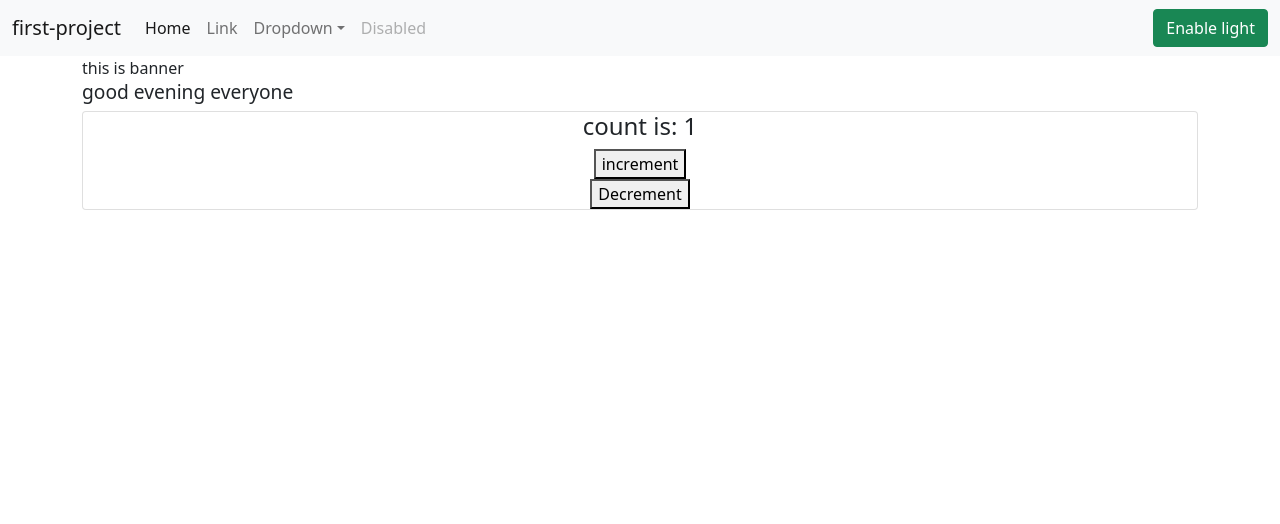
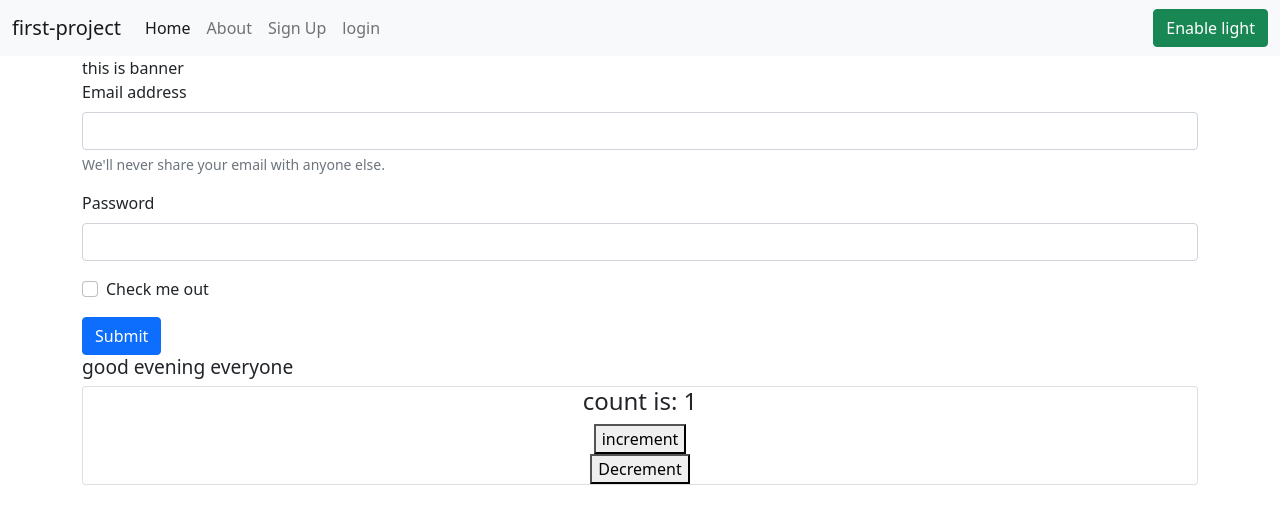
Before and after one commit to reyazul007/new-react, a React (Vite) app: page /login in a window 1280 px wide. Shown: the top 524 px of the page. Built offline with nearby package versions, Linux system fonts and the light colour scheme.

Commit message:
react-router

```diff
--- a/package.json
+++ b/package.json
@@ -12,7 +12,8 @@
   "dependencies": {
     "kartik-vite": "file:",
     "react": "^18.3.1",
-    "react-dom": "^18.3.1"
+    "react-dom": "^18.3.1",
+    "react-router-dom": "^7.0.2"
   },
   "devDependencies": {
     "@eslint/js": "^9.15.0",
--- a/src/App.jsx
+++ b/src/App.jsx
@@ -3,6 +3,11 @@ import './App.css'
 import Navbar from './components/Navbar'
 import Banner from './components/Banner'
 import Alert from './components/Alert'
+import {BrowserRouter as Router, Routes, Route} from 'react-router-dom'
+import Home from './components/Home'
+import About from './components/About'
+import Login from './components/Login'
+import Signup from './components/Signup'
 
 function App() {
   const [count, setCount] = useState(1)
@@ -39,9 +44,16 @@ function App() {
 
   return (
     <>
+    <Router>
       <Navbar mode={mode} btnText={btnText} toggleMode={toggleMode}  />
       <Alert  alert={alert} showAlert={showAlert}/>
       <Banner />
+      <Routes>
+        <Route path='/' element={<Home />}/>
+        <Route path='/about' element={<About />}/>
+        <Route path='/login' element={<Login />}/>
+        <Route path='/signup' element={<Signup />}/>
+      </Routes>
 
       <div className='container'>
 
@@ -60,6 +72,7 @@ function App() {
         </div>
 
       </div>
+      </Router>
     </>
   )
 }
--- /dev/null
+++ b/src/components/About.jsx
@@ -0,0 +1,11 @@
+import React from 'react'
+
+const About = () => {
+  return (
+    <div>
+      this is about
+    </div>
+  )
+}
+
+export default About
--- /dev/null
+++ b/src/components/Home.jsx
@@ -0,0 +1,11 @@
+import React from 'react'
+
+const Home = () => {
+  return (
+    <div>
+      this is home
+    </div>
+  )
+}
+
+export default Home
--- /dev/null
+++ b/src/components/Login.jsx
@@ -0,0 +1,26 @@
+import React from 'react'
+
+const Login = () => {
+    return (
+        <div className='container'>
+            <form>
+                <div class="mb-3">
+                    <label for="exampleInputEmail1" class="form-label">Email address</label>
+                    <input type="email" class="form-control" id="exampleInputEmail1" aria-describedby="emailHelp"/>
+                        <div id="emailHelp" class="form-text">We'll never share your email with anyone else.</div>
+                </div>
+                <div class="mb-3">
+                    <label for="exampleInputPassword1" class="form-label">Password</label>
+                    <input type="password" class="form-control" id="exampleInputPassword1"/>
+                </div>
+                <div class="mb-3 form-check">
+                    <input type="checkbox" class="form-check-input" id="exampleCheck1"/>
+                        <label class="form-check-label" for="exampleCheck1">Check me out</label>
+                </div>
+                <button type="submit" class="btn btn-primary">Submit</button>
+            </form>
+        </div>
+    )
+}
+
+export default Login
--- a/src/components/Navbar.jsx
+++ b/src/components/Navbar.jsx
@@ -1,36 +1,31 @@
 import React from 'react'
+import { Link } from 'react-router-dom'
 
 const Navbar = (props) => {
   return (
     <div>
       <nav className={`navbar navbar-expand-lg navbar-${props.mode} bg-${props.mode}`}>
         <div className="container-fluid">
-          <a className="navbar-brand" href="#">first-project</a>
+          <Link className="navbar-brand" to="/">first-project</Link>
           <button className="navbar-toggler" type="button" data-bs-toggle="collapse" data-bs-target="#navbarSupportedContent" aria-controls="navbarSupportedContent" aria-expanded="false" aria-label="Toggle navigation">
             <span className="navbar-toggler-icon"></span>
           </button>
           <div className="collapse navbar-collapse" id="navbarSupportedContent">
             <ul className="navbar-nav me-auto mb-2 mb-lg-0">
               <li className="nav-item">
-                <a className="nav-link active" aria-current="page" href="#">Home</a>
+                <Link className="nav-link active" aria-current="page" to="/">Home</Link>
               </li>
               <li className="nav-item">
-                <a className="nav-link" href="#">Link</a>
-              </li>
-              <li className="nav-item dropdown">
-                <a className="nav-link dropdown-toggle" href="#" id="navbarDropdown" role="button" data-bs-toggle="dropdown" aria-expanded="false">
-                  Dropdown
-                </a>
-                <ul className="dropdown-menu" aria-labelledby="navbarDropdown">
-                  <li><a className="dropdown-item" href="#">Action</a></li>
-                  <li><a className="dropdown-item" href="#">Another action</a></li>
-                  <li><hr className="dropdown-divider"/></li>
-                  <li><a className="dropdown-item" href="#">Something else here</a></li>
-                </ul>
+                <Link className="nav-link" to='/about'>About</Link>
               </li>
               <li className="nav-item">
-                <a className="nav-link disabled" href="#" tabIndex="-1" aria-disabled="true">Disabled</a>
+                <Link className="nav-link" to='/signup'>Sign Up</Link>
               </li>
+              <li className="nav-item">
+                <Link className="nav-link" to='/login'>login</Link>
+              </li>
+
+
             </ul>
 
 
--- /dev/null
+++ b/src/components/Signup.jsx
@@ -0,0 +1,26 @@
+import React from 'react'
+
+const Signup = () => {
+    return (
+        <div className='container'>
+            <form>
+                <div class="mb-3">
+                    <label for="exampleInputEmail1" class="form-label">Email address</label>
+                    <input type="email" class="form-control" id="exampleInputEmail1" aria-describedby="emailHelp" />
+                    <div id="emailHelp" class="form-text">We'll never share your email with anyone else.</div>
+                </div>
+                <div class="mb-3">
+                    <label for="exampleInputPassword1" class="form-label">Password</label>
+                    <input type="password" class="form-control" id="exampleInputPassword1" />
+                </div>
+                <div class="mb-3 form-check">
+                    <input type="checkbox" class="form-check-input" id="exampleCheck1" />
+                    <label class="form-check-label" for="exampleCheck1">Check me out</label>
+                </div>
+                <button type="submit" class="btn btn-primary">Submit</button>
+            </form>
+        </div>
+    )
+}
+
+export default Signup
```
Also changed, not shown: 1 other file (tests, documents, lock files or other folders).
